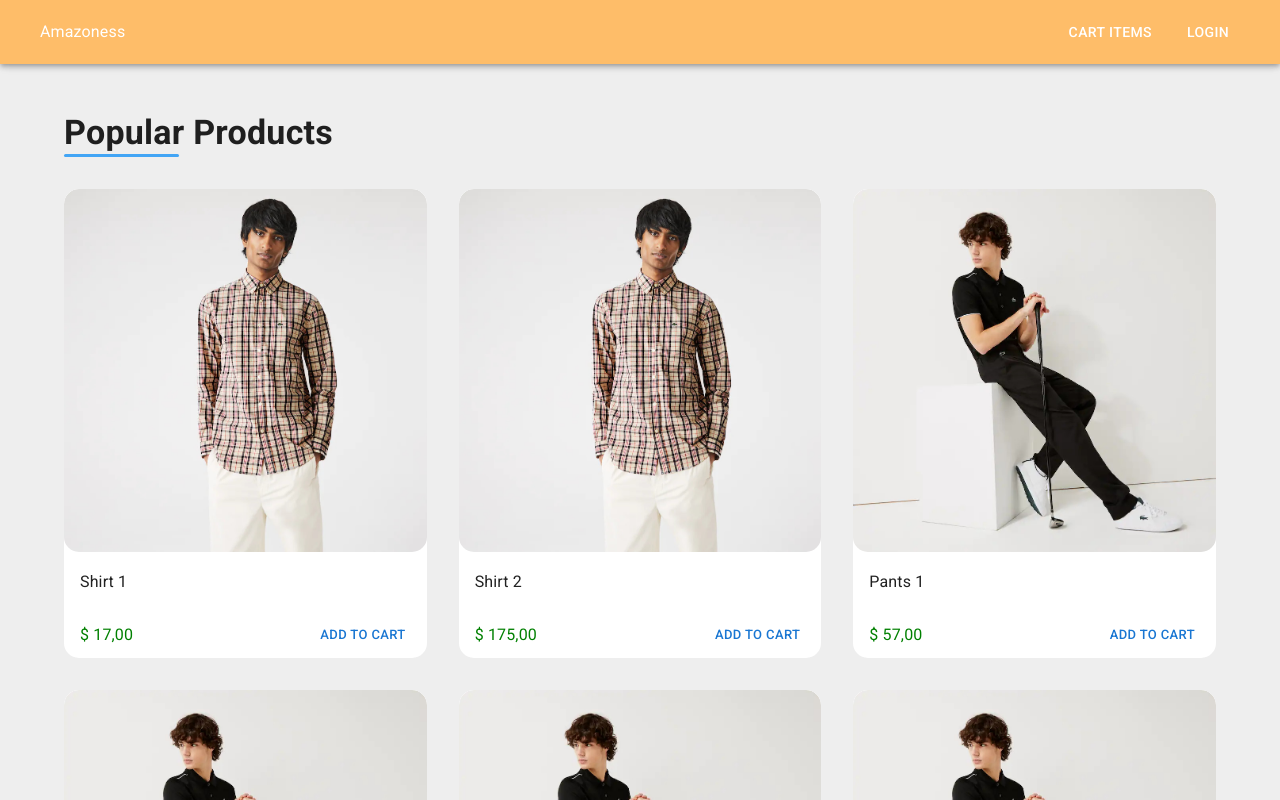
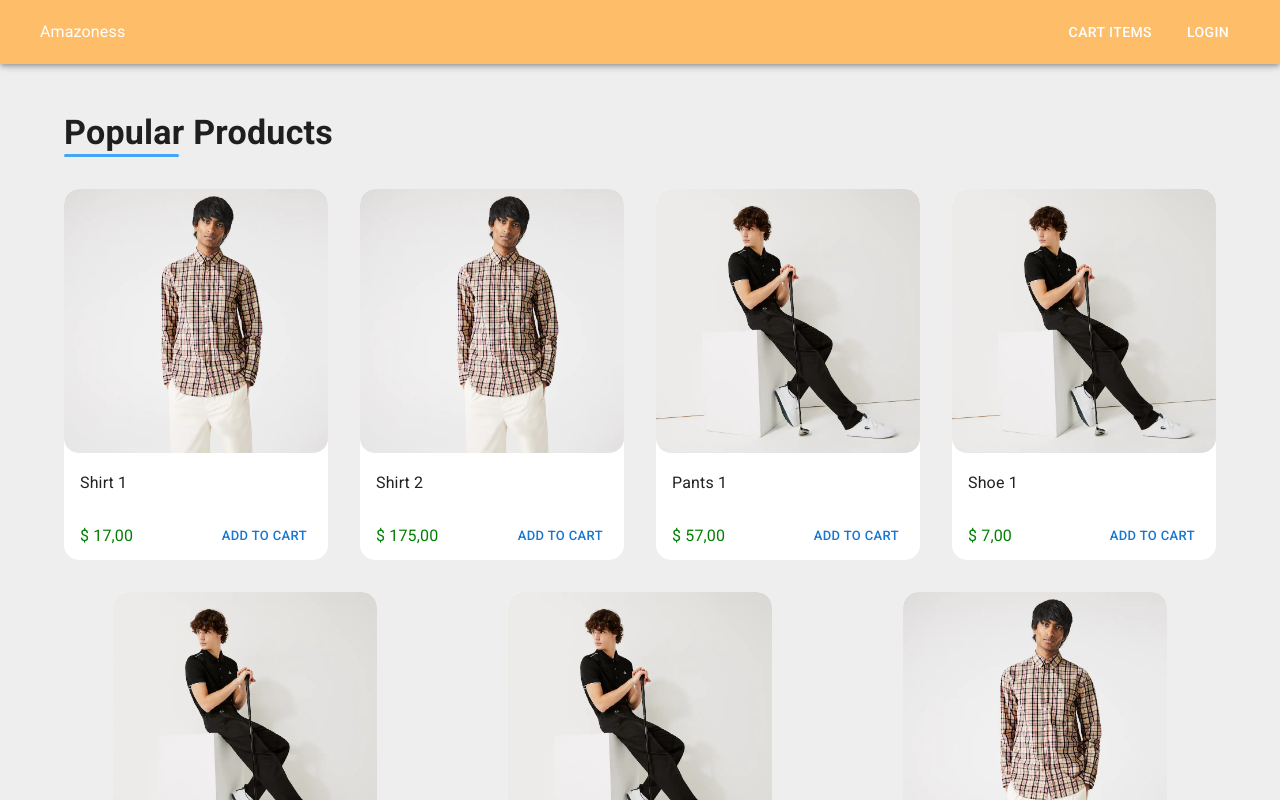
Before and after one commit to TheMrCorvy/amazoness, a Next.js app: page / in a window 1280 px wide. Shown: the top 800 px of the page. Built offline with nearby package versions, Linux system fonts and the light colour scheme.

Commit message:
small changes

```diff
--- a/src/components/sections/PopularProducts/index.tsx
+++ b/src/components/sections/PopularProducts/index.tsx
@@ -23,7 +23,7 @@
 					/>
 				</Grid>
 				{data.products.map((product: Product, index: number) => (
-					<Grid item xs={12} md={6} lg={4} xl={3} key={index}>
+					<Grid item xs={12} md={6} lg={3} key={index}>
 						<ProductCard product={product} />
 					</Grid>
 				))}
--- a/src/misc/staticData.ts
+++ b/src/misc/staticData.ts
@@ -99,7 +99,7 @@
 export const urlKeyWords: UrlKeyWords = {
 	product: "/product",
 	products: "/products",
+	productNotFound: "/product-was-not-found",
 	cart: "/cart",
 	login: "/login",
-	productNotFound: "/product-was-not-found",
 }
--- a/src/pages/_app.tsx
+++ b/src/pages/_app.tsx
@@ -32,6 +32,11 @@
 					content="width=device-width,initial-scale=1,minimum-scale=1,maximum-scale=1,user-scalable=no"
 				/>
 
+				<meta
+					name="description"
+					content="An E-Commerce made with NextJS, Typescript, and MongoDB"
+				/>
+
 				<meta name="keywords" content="Amazoness" />
 			</Head>
 			<ThemeProvider theme={theme}>
--- a/src/pages/_document.tsx
+++ b/src/pages/_document.tsx
@@ -19,10 +19,6 @@
 					<meta charSet="utf-8" />
 					<meta httpEquiv="X-UA-Compatible" content="IE=edge" />
 
-					<meta
-						name="description"
-						content="An E-Commerce made with NextJS, Typescript, and MongoDB"
-					/>
 					<meta name="keywords" content="Amazoness" />
 
 					{/* Google Fonts */}
```
